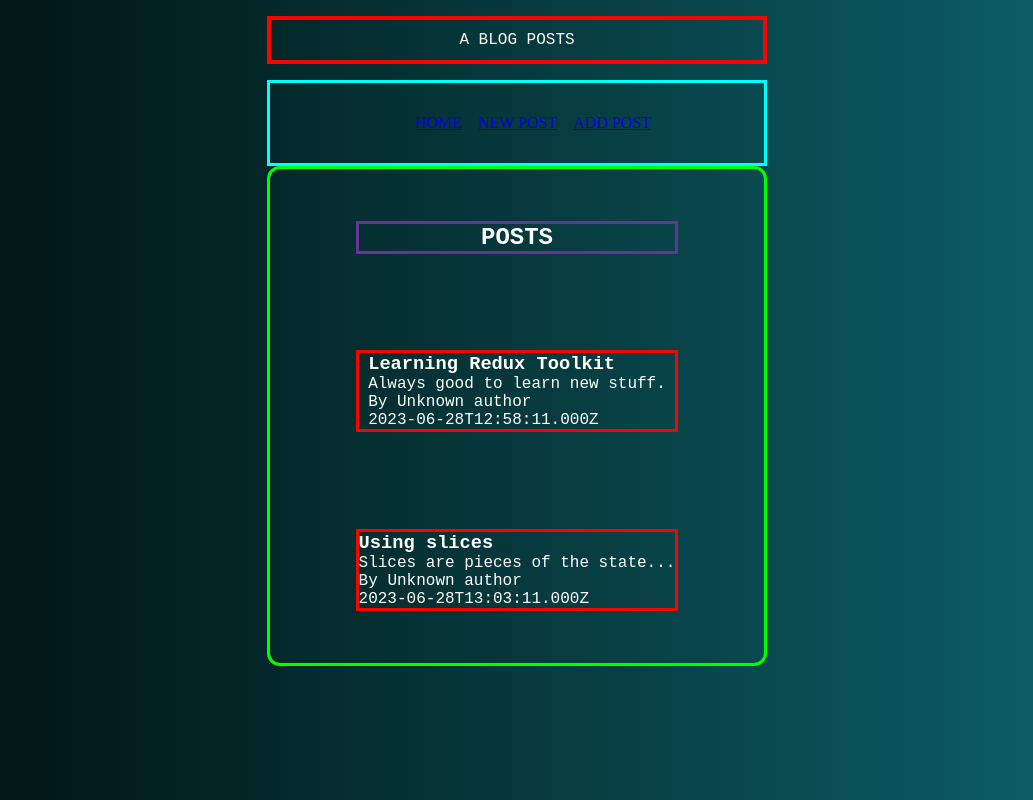
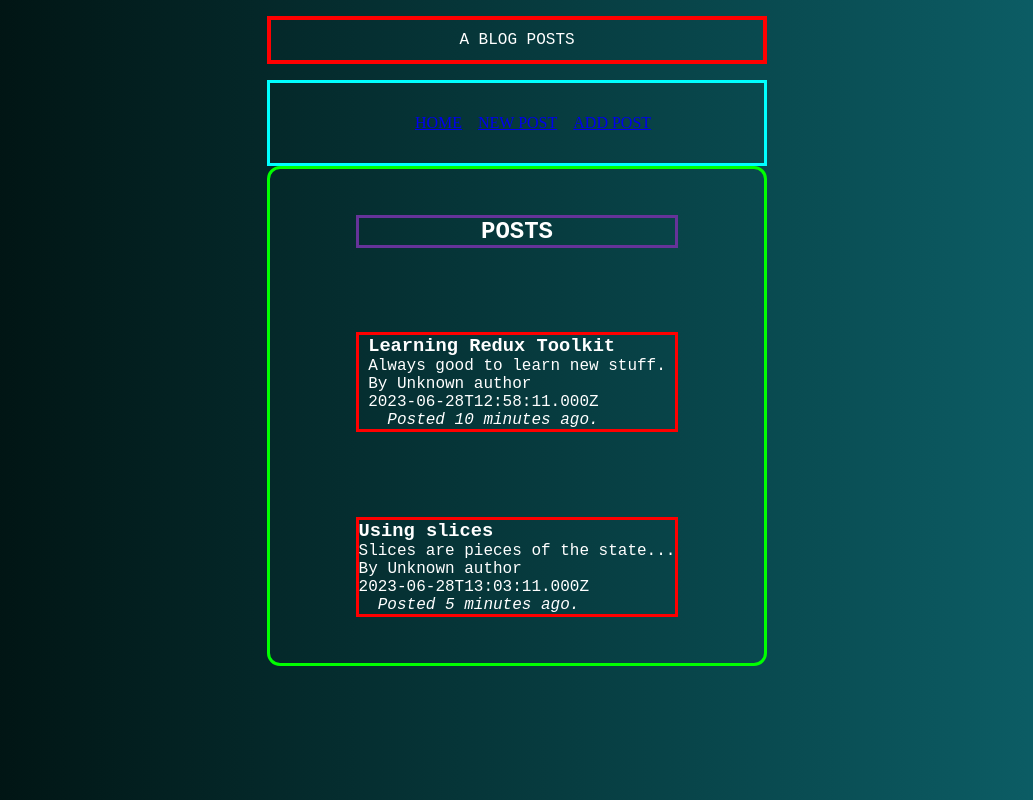
Before and after one commit to Hill-0xFF/ReaktRedux, a React (Vite) app in the folder chapter02-data-flow/: page / in a window 1280 px wide. Shown: the whole page, without its empty margins (123-1156 px from the left). Built offline with nearby package versions, Linux system fonts and the light colour scheme.

Commit message:
[dev]: Chapter 02 - Implemented timestamp feature ;D.

```diff
--- a/chapter02-data-flow/src/features/posts/PostsList.tsx
+++ b/chapter02-data-flow/src/features/posts/PostsList.tsx
@@ -1,6 +1,7 @@
 import { useSelector } from "react-redux";
 import { selectAllPost } from "./postsSlice";
 import PostUser from "./PostUser";
+import TimePosted from "./Timestamp";
 
 const PostsList = () => {
   // const posts = useSelector((state: PostsState) => state.posts)
@@ -14,6 +15,7 @@ const PostsList = () => {
         <PostUser userId={post.userId}/>
       </p>
       <p>{post.datetime}</p>
+      <TimePosted timestamp={post.datetime}/>
     </article>
   ))
   return (
--- /dev/null
+++ b/chapter02-data-flow/src/features/posts/Timestamp.tsx
@@ -0,0 +1,22 @@
+import { parseISO, formatDistanceToNow } from 'date-fns'
+
+type TimePostedProps = {
+  timestamp: string,
+}
+
+const TimePosted = ({ timestamp }: TimePostedProps) => {
+  let timePassed = '';
+  if(timestamp) {
+    const date = parseISO(timestamp)
+    const timePeriod = formatDistanceToNow(date)
+    timePassed = `Posted ${timePeriod} ago.`
+  }
+
+  return (
+    <span title={timestamp}>
+      &nbsp; <i>{timePassed}</i>
+    </span>
+  )
+}
+
+export default TimePosted;
```
